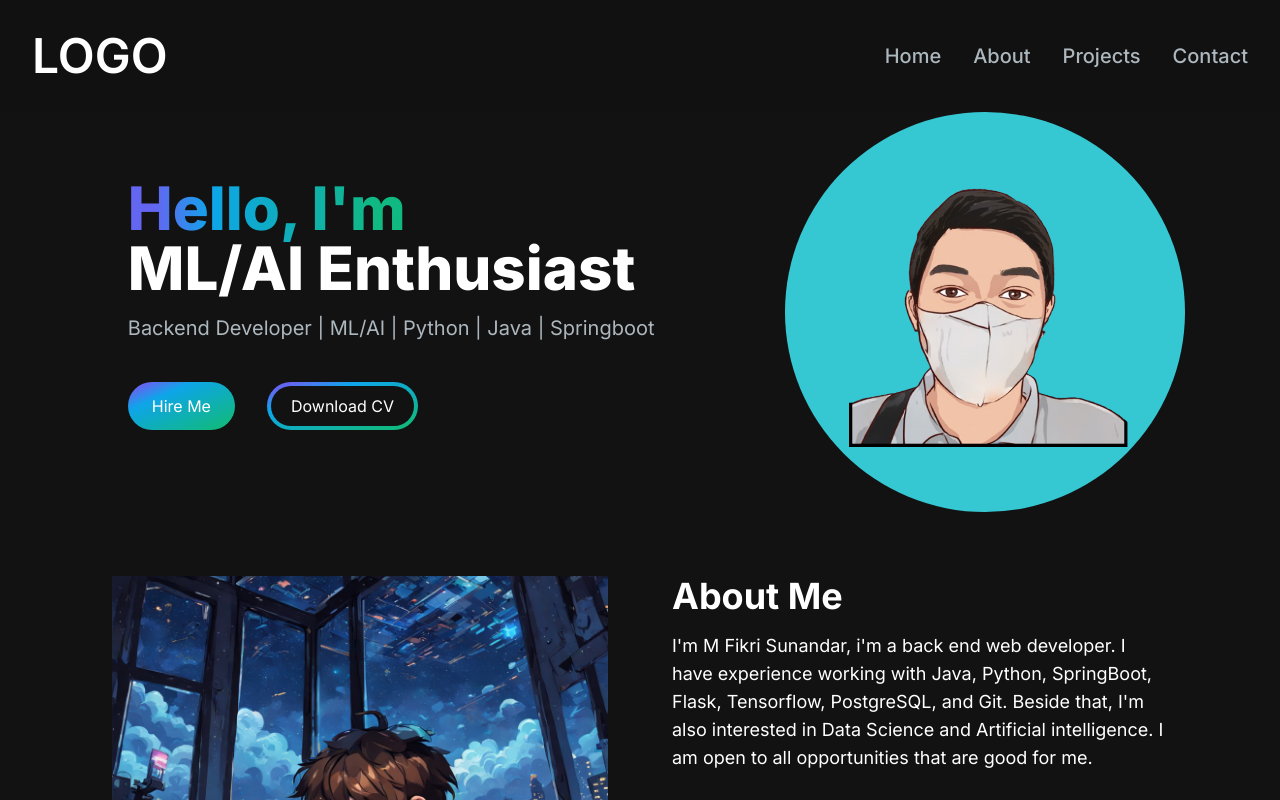
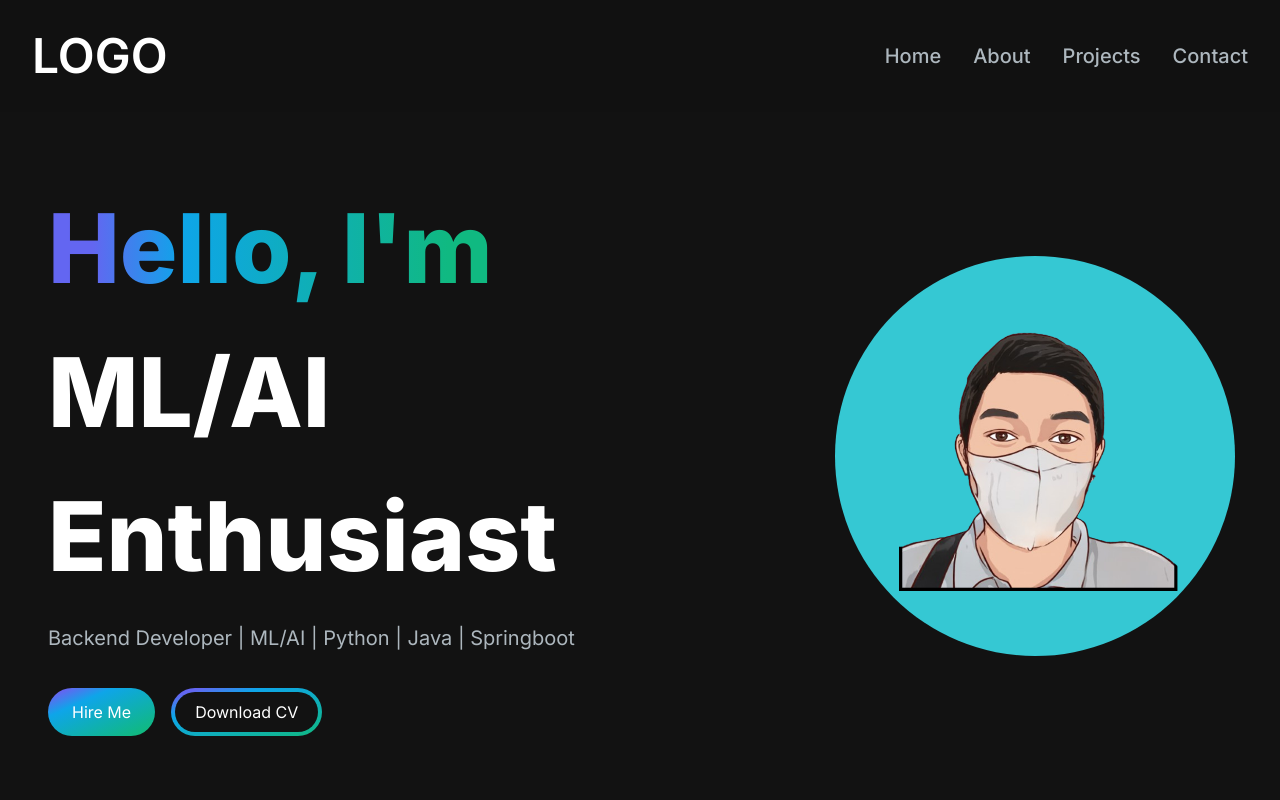
Before and after one commit to mufis-coder/portofolio, a Next.js app: page / in a window 1280 px wide. Shown: the top 800 px of the page. Built offline with nearby package versions, Linux system fonts and the light colour scheme.

Commit message:
feat: animation in herosection

```diff
--- a/app/components/HeroSection.jsx
+++ b/app/components/HeroSection.jsx
@@ -2,13 +2,21 @@
 import React from 'react'
 import Image from 'next/image'
 import { TypeAnimation } from "react-type-animation";
+import { motion } from "framer-motion";
+import Link from "next/link";
 
 const HeroSection = () => {
   return (
-    <section className="grid grid-cols-1 lg:grid-cols-12">
-        <div className="col-span-7 place-self-center place-items-center grid lg:place-items-start">
-            <h1 className="text-white max-w-2xl mb-4 lg:text-6xl text-4xl font-extrabold">
-                <span className="text-transparent text-6xl bg-clip-text bg-gradient-to-r from-indigo-500 from-10% via-sky-500 via-30% to-emerald-500 to-90%">
+    <section className="lg:py-16">
+        <div className="grid grid-cols-1 sm:grid-cols-12">
+            <motion.div
+                initial={{ opacity: 0, scale: 0.5 }}
+                animate={{ opacity: 1, scale: 1 }}
+                transition={{ duration: 0.5 }}
+                className="col-span-8 place-self-center text-center sm:text-left justify-self-start"
+                >
+                <h1 className="text-white mb-4 text-4xl sm:text-5xl lg:text-8xl lg:leading-normal font-extrabold">
+                <span className="text-transparent bg-clip-text bg-gradient-to-r from-indigo-500 from-10% via-sky-500 via-30% to-emerald-500 to-90%">
                     Hello, I'm{" "}
                 </span>{" "}
                 <br></br>
@@ -32,26 +40,39 @@
                 Backend Developer | ML/AI | Python | Java | Springboot
             </p>
             <div>
-                <button className="bg-gradient-to-br from-indigo-500 from-10% via-sky-500 via-30% to-emerald-500 to-90% hover:bg-slate-200 text-white px-6 py-3 rounded-full mr-4">
+                <Link
+                    href="/#contact"
+                    className="px-6 inline-block py-3 w-full sm:w-fit rounded-full mr-4 bg-gradient-to-br from-indigo-500 from-10% via-sky-500 via-30% to-emerald-500 to-90% hover:bg-slate-200 text-white"
+                    >
                     Hire Me
-                </button>
-                <button className="m-4 bg-gradient-to-br from-indigo-500 from-10% via-sky-500 via-30% to-emerald-500 to-90% px-1 py-1  text-white rounded-full">
+                </Link>
+                <Link
+                    href="https://drive.google.com/file/d/16Jrd1nS9NWrCMUrX4du4Zm13BwsWmetJ/view?usp=sharing"
+                    className="px-1 inline-block py-1 w-full sm:w-fit rounded-full bg-gradient-to-br from-indigo-500 from-10% via-sky-500 via-30% to-emerald-500 hover:bg-slate-800 text-white mt-3"
+                    target="_blank"
+                    >
                     <span className="block bg-[#121212] hover:bg-slate-800 rounded-full px-5 py-2">
                         Download CV
                     </span>
-                </button>
+                </Link>
             </div>
-        </div>
-        <div className="col-span-5 place-self-center mt-4 lg:mt-0">
-            <div className="bg-[#35c8d3] lg:w-[400px] lg:h-[400px] w-[250px] h-[250px] rounded-full relative">
-                <Image
+            </motion.div>
+            <motion.div
+                initial={{ opacity: 0, scale: 0.5 }}
+                animate={{ opacity: 1, scale: 1 }}
+                transition={{ duration: 0.5 }}
+                className="col-span-4 place-self-center mt-4 lg:mt-0"
+                >
+                <div className="rounded-full bg-[#35c8d3] w-[250px] h-[250px] lg:w-[400px] lg:h-[400px] relative">
+                    <Image
                     src="/images/profile.png"
-                    alt="profile image"
+                    alt="hero image"
                     className="w-[220px] h-[220px] lg:w-[360px] lg:h-[360px] absolute transform -translate-x-1/2 -translate-y-1/2 top-1/2 left-1/2"
                     width={1000}
                     height={1000}
-                />
-            </div>
+                    />
+                </div>
+            </motion.div>
         </div>
     </section>
   )
--- a/package.json
+++ b/package.json
@@ -10,8 +10,10 @@
   },
   "dependencies": {
     "@heroicons/react": "^2.1.1",
+    "framer-motion": "^11.0.3",
     "next": "14.0.4",
     "react": "^18",
+    "react-animated-numbers": "^0.18.0",
     "react-dom": "^18",
     "react-type-animation": "^3.2.0",
     "resend": "^3.0.0"
```
Also changed, not shown: 1 other file (tests, documents, lock files or other folders).
